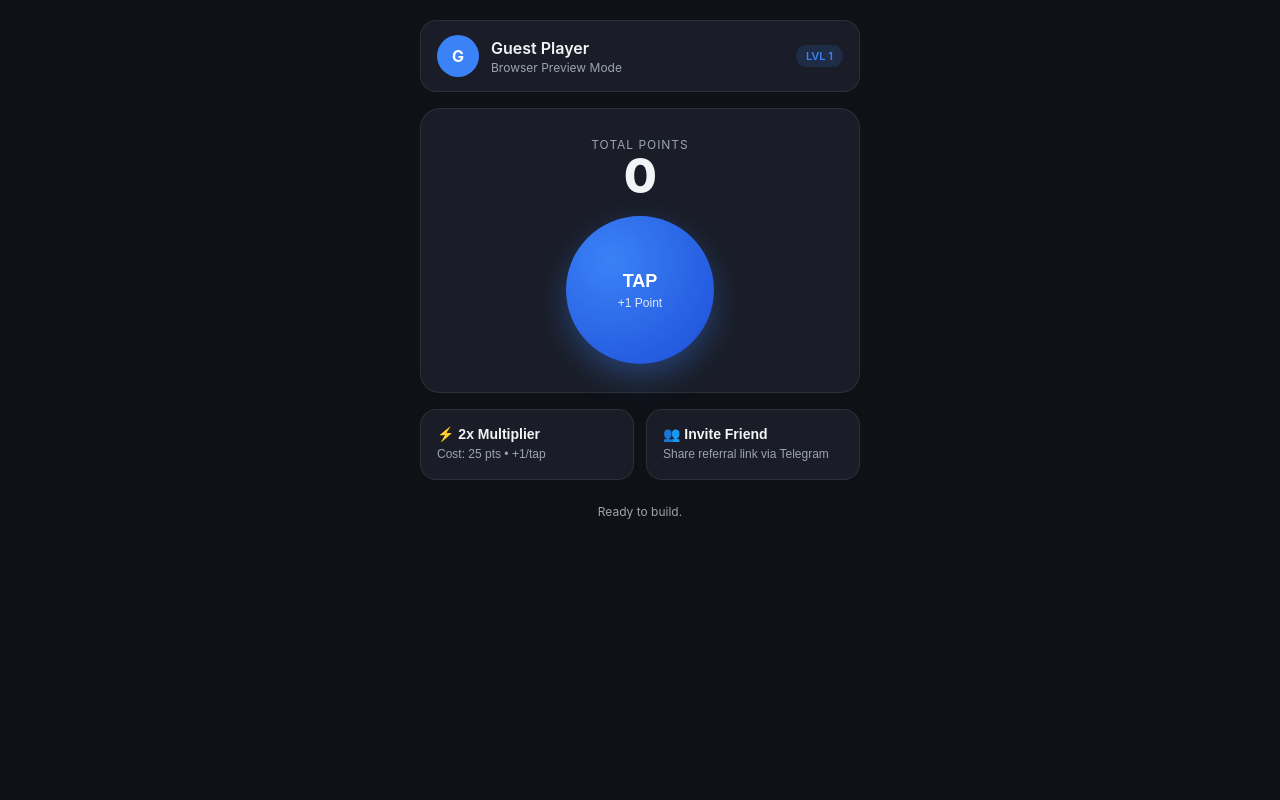
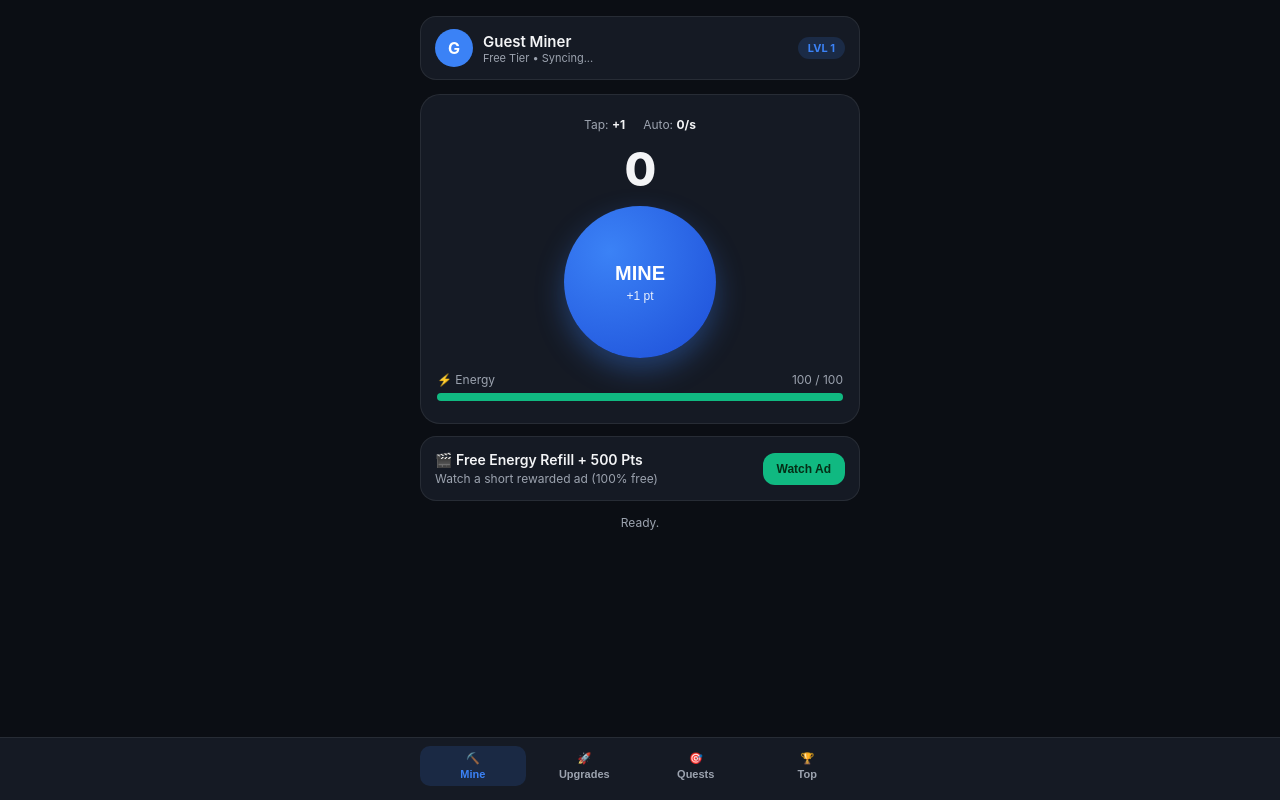
Before and after one commit to hyrvyb/gemini, a plain HTML site: page index.html in a window 1280 px wide. Drawn offline with Linux system fonts and the light colour scheme.

Commit message:
Update index.html

```diff
--- a/index.html
+++ b/index.html
@@ -3,355 +3,263 @@
 <head>
   <meta charset="UTF-8" />
   <meta name="viewport" content="width=device-width, initial-scale=1.0, maximum-scale=1.0, user-scalable=no" />
-  <title>Mini App Starter</title>
-  <!-- Official Telegram Mini Apps SDK -->
+  <title>Gemini Tap Miner</title>
+  <!-- Official Telegram Mini Apps SDK (Free) -->
   <script src="https://telegram.org/js/telegram-web-app.js"></script>
+  <!-- AdsGram Rewarded Video SDK (Free, $0 upfront) -->
+  <script src="https://sad.adsgram.ai/js/sad.min.js"></script>
   <style>
     :root {
-      --bg: var(--tg-theme-bg-color, #0f1117);
-      --secondary-bg: var(--tg-theme-secondary-bg-color, #1a1d27);
+      --bg: var(--tg-theme-bg-color, #0b0e14);
+      --card: var(--tg-theme-secondary-bg-color, #151a24);
       --text: var(--tg-theme-text-color, #f3f4f6);
       --hint: var(--tg-theme-hint-color, #9ca3af);
       --accent: var(--tg-theme-button-color, #3b82f6);
       --accent-text: var(--tg-theme-button-text-color, #ffffff);
       --border: rgba(255, 255, 255, 0.08);
+      --gold: #f59e0b;
+      --green: #10b981;
     }
 
-    * {
-      box-sizing: border-box;
-      margin: 0;
-      padding: 0;
-      -webkit-tap-highlight-color: transparent;
-    }
+    * { box-sizing: border-box; margin: 0; padding: 0; -webkit-tap-highlight-color: transparent; }
 
     body {
       font-family: -apple-system, BlinkMacSystemFont, "Segoe UI", Roboto, Helvetica, Arial, sans-serif;
-      background-color: var(--bg);
+      background: var(--bg);
       color: var(--text);
       min-height: 100vh;
       display: flex;
       flex-direction: column;
       align-items: center;
-      padding: 20px 16px 96px;
+      padding: 16px 14px 88px;
       user-select: none;
     }
 
-    .container {
-      width: 100%;
-      max-width: 440px;
-      display: flex;
-      flex-direction: column;
-      gap: 16px;
+    .app { width: 100%; max-width: 440px; display: flex; flex-direction: column; gap: 14px; }
+
+    header {
+      display: flex; justify-content: space-between; align-items: center;
+      background: var(--card); padding: 12px 14px; border-radius: 16px; border: 1px solid var(--border);
+    }
+    .user { display: flex; align-items: center; gap: 10px; }
+    .avatar {
+      width: 38px; height: 38px; border-radius: 50%; background: var(--accent); color: var(--accent-text);
+      display: flex; align-items: center; justify-content: center; font-weight: 700;
+    }
+    .user h1 { font-size: 15px; font-weight: 600; }
+    .user p { font-size: 11px; color: var(--hint); }
+    .pill {
+      font-size: 11px; font-weight: 700; padding: 4px 10px; border-radius: 999px;
+      background: rgba(59, 130, 246, 0.16); color: var(--accent);
     }
 
-    header {
-      display: flex;
-      align-items: center;
-      justify-content: space-between;
-      background: var(--secondary-bg);
-      padding: 14px 16px;
-      border-radius: 16px;
-      border: 1px solid var(--border);
+    .panel { display: none; flex-direction: column; gap: 12px; }
+    .panel.active { display: flex; }
+
+    .hero {
+      background: var(--card); border: 1px solid var(--border); border-radius: 20px;
+      padding: 22px 16px; text-align: center; display: flex; flex-direction: column; align-items: center; gap: 14px;
+    }
+    .stats-row { display: flex; gap: 18px; justify-content: center; font-size: 12px; color: var(--hint); }
+    .stats-row strong { color: var(--text); }
+    .score { font-size: 46px; font-weight: 800; letter-spacing: -0.02em; line-height: 1; }
+
+    .tap-btn {
+      width: 152px; height: 152px; border-radius: 50%; border: none;
+      background: radial-gradient(circle at 30% 30%, var(--accent), #1d4ed8);
+      color: var(--accent-text); font-size: 20px; font-weight: 800; cursor: pointer;
+      box-shadow: 0 12px 28px rgba(59, 130, 246, 0.35); transition: transform 0.07s ease;
+      display: flex; flex-direction: column; align-items: center; justify-content: center; gap: 4px;
+    }
+    .tap-btn:active { transform: scale(0.93); }
+    .tap-btn small { font-size: 12px; font-weight: 500; opacity: 0.9; }
+
+    .energy-wrap { width: 100%; }
+    .energy-top { display: flex; justify-content: space-between; font-size: 12px; color: var(--hint); margin-bottom: 6px; }
+    .bar { width: 100%; height: 8px; background: rgba(255,255,255,0.08); border-radius: 999px; overflow: hidden; }
+    .bar-fill { height: 100%; background: var(--green); width: 100%; transition: width 0.2s ease; }
+
+    .card {
+      background: var(--card); border: 1px solid var(--border); border-radius: 16px;
+      padding: 14px; display: flex; justify-content: space-between; align-items: center; gap: 12px;
+    }
+    .card-info h3 { font-size: 14px; font-weight: 600; margin-bottom: 3px; }
+    .card-info p { font-size: 12px; color: var(--hint); }
+
+    .btn {
+      border: none; border-radius: 12px; padding: 9px 14px; font-size: 12px; font-weight: 700;
+      background: var(--accent); color: var(--accent-text); cursor: pointer; white-space: nowrap;
+    }
+    .btn.gold { background: var(--gold); color: #111827; }
+    .btn.green { background: var(--green); color: #052e16; }
+    .btn:disabled { opacity: 0.45; cursor: not-allowed; }
+
+    .lb-row {
+      display: flex; justify-content: space-between; align-items: center;
+      padding: 10px 12px; background: var(--card); border-radius: 12px; border: 1px solid var(--border);
+      font-size: 13px;
     }
 
-    .user-info {
-      display: flex;
-      align-items: center;
-      gap: 12px;
+    nav {
+      position: fixed; bottom: 0; left: 0; right: 0; background: var(--card);
+      border-top: 1px solid var(--border); display: flex; justify-content: center; padding: 8px 12px 14px;
     }
-
-    .avatar {
-      width: 42px;
-      height: 42px;
-      border-radius: 50%;
-      background: var(--accent);
-      color: var(--accent-text);
-      display: flex;
-      align-items: center;
-      justify-content: center;
-      font-weight: 700;
-      font-size: 16px;
+    .nav-inner { width: 100%; max-width: 440px; display: grid; grid-template-columns: repeat(4, 1fr); gap: 6px; }
+    .nav-btn {
+      background: transparent; border: none; color: var(--hint); font-size: 11px; font-weight: 600;
+      padding: 6px 4px; border-radius: 10px; cursor: pointer; display: flex; flex-direction: column; align-items: center; gap: 3px;
     }
-
-    .user-meta h1 {
-      font-size: 16px;
-      font-weight: 600;
-    }
-
-    .user-meta p {
-      font-size: 12px;
-      color: var(--hint);
-      margin-top: 2px;
-    }
-
-    .badge {
-      font-size: 11px;
-      font-weight: 600;
-      padding: 4px 10px;
-      border-radius: 999px;
-      background: rgba(59, 130, 246, 0.15);
-      color: var(--accent);
-    }
-
-    .hero-card {
-      background: var(--secondary-bg);
-      border: 1px solid var(--border);
-      border-radius: 20px;
-      padding: 28px 20px;
-      text-align: center;
-      display: flex;
-      flex-direction: column;
-      align-items: center;
-      gap: 16px;
-    }
-
-    .score-label {
-      font-size: 12px;
-      text-transform: uppercase;
-      letter-spacing: 0.08em;
-      color: var(--hint);
-    }
-
-    .score-value {
-      font-size: 48px;
-      font-weight: 800;
-      letter-spacing: -0.02em;
-      line-height: 1;
-    }
-
-    .tap-btn {
-      width: 148px;
-      height: 148px;
-      border-radius: 50%;
-      border: none;
-      background: radial-gradient(circle at 30% 30%, var(--accent), #1d4ed8);
-      color: var(--accent-text);
-      font-size: 18px;
-      font-weight: 700;
-      cursor: pointer;
-      box-shadow: 0 12px 30px rgba(59, 130, 246, 0.35);
-      transition: transform 0.08s ease, box-shadow 0.08s ease;
-      display: flex;
-      flex-direction: column;
-      align-items: center;
-      justify-content: center;
-      gap: 4px;
-    }
-
-    .tap-btn:active {
-      transform: scale(0.94);
-      box-shadow: 0 6px 16px rgba(59, 130, 246, 0.25);
-    }
-
-    .tap-btn span {
-      font-size: 12px;
-      font-weight: 500;
-      opacity: 0.85;
-    }
-
-    .grid {
-      display: grid;
-      grid-template-columns: 1fr 1fr;
-      gap: 12px;
-    }
-
-    .action-card {
-      background: var(--secondary-bg);
-      border: 1px solid var(--border);
-      border-radius: 16px;
-      padding: 16px;
-      text-align: left;
-      color: var(--text);
-      cursor: pointer;
-      transition: opacity 0.15s ease;
-    }
-
-    .action-card:active {
-      opacity: 0.75;
-    }
-
-    .action-card h3 {
-      font-size: 14px;
-      font-weight: 600;
-      margin-bottom: 4px;
-    }
-
-    .action-card p {
-      font-size: 12px;
-      color: var(--hint);
-      line-height: 1.4;
-    }
-
-    .status-bar {
-      font-size: 12px;
-      color: var(--hint);
-      text-align: center;
-      padding: 8px;
-    }
+    .nav-btn.active { background: rgba(59, 130, 246, 0.15); color: var(--accent); }
+    .toast { font-size: 12px; color: var(--hint); text-align: center; min-height: 18px; }
   </style>
 </head>
 <body>
-  <div class="container">
+  <div class="app">
     <header>
-      <div class="user-info">
+      <div class="user">
         <div class="avatar" id="avatar">G</div>
-        <div class="user-meta">
-          <h1 id="username">Guest Player</h1>
-          <p id="env-status">Loading environment...</p>
+        <div>
+          <h1 id="username">Guest Miner</h1>
+          <p id="env-label">Free Tier • Syncing...</p>
         </div>
       </div>
-      <span class="badge" id="level-badge">LVL 1</span>
+      <span class="pill" id="rank-pill">LVL 1</span>
     </header>
 
-    <section class="hero-card">
-      <div>
-        <div class="score-label">Total Points</div>
-        <div class="score-value" id="score">0</div>
+    <!-- TAB 1: MINE -->
+    <div class="panel active" id="tab-mine">
+      <div class="hero">
+        <div class="stats-row">
+          <span>Tap: <strong id="stat-tap">+1</strong></span>
+          <span>Auto: <strong id="stat-auto">0/s</strong></span>
+        </div>
+        <div class="score" id="score">0</div>
+        <button class="tap-btn" id="tap-btn">MINE<small id="tap-sub">+1 pt</small></button>
+        <div class="energy-wrap">
+          <div class="energy-top">
+            <span>⚡ Energy</span>
+            <span id="energy-text">100 / 100</span>
+          </div>
+          <div class="bar"><div class="bar-fill" id="energy-bar"></div></div>
+        </div>
       </div>
 
-      <button class="tap-btn" id="tap-btn">
-        TAP
-        <span>+1 Point</span>
-      </button>
-    </section>
+      <div class="card">
+        <div class="card-info">
+          <h3>🎬 Free Energy Refill + 500 Pts</h3>
+          <p>Watch a short rewarded ad (100% free)</p>
+        </div>
+        <button class="btn green" id="ad-btn">Watch Ad</button>
+      </div>
+    </div>
 
-    <section class="grid">
-      <button class="action-card" id="boost-btn">
-        <h3>⚡ 2x Multiplier</h3>
-        <p id="boost-desc">Cost: 25 pts • Boost per tap</p>
-      </button>
+    <!-- TAB 2: UPGRADES & STARS -->
+    <div class="panel" id="tab-shop">
+      <div class="card">
+        <div class="card-info">
+          <h3>⛏️ Multi-Tap (Lvl <span id="u-tap-lvl">1</span>)</h3>
+          <p>+1 point per tap • Cost: <strong id="u-tap-cost">25</strong> pts</p>
+        </div>
+        <button class="btn" id="buy-tap">Upgrade</button>
+      </div>
 
-      <button class="action-card" id="invite-btn">
-        <h3>👥 Invite Friend</h3>
-        <p>Share referral link via Telegram</p>
-      </button>
-    </section>
+      <div class="card">
+        <div class="card-info">
+          <h3>🤖 Auto-Miner (Lvl <span id="u-auto-lvl">0</span>)</h3>
+          <p>+1 pt/sec passively • Cost: <strong id="u-auto-cost">100</strong> pts</p>
+        </div>
+        <button class="btn" id="buy-auto">Buy</button>
+      </div>
 
-    <div class="status-bar" id="status-log">Ready to build.</div>
+      <div class="card">
+        <div class="card-info">
+          <h3>🔋 Max Energy (Lvl <span id="u-energy-lvl">1</span>)</h3>
+          <p>+50 energy cap • Cost: <strong id="u-energy-cost">75</strong> pts</p>
+        </div>
+        <button class="btn" id="buy-energy">Upgrade</button>
+      </div>
+
+      <div class="card">
+        <div class="card-info">
+          <h3>⭐ VIP 2x Permanent Boost</h3>
+          <p>Instant +5,000 pts & 2x multiplier via Telegram Stars</p>
+        </div>
+        <button class="btn gold" id="stars-btn">10 ⭐</button>
+      </div>
+    </div>
+
+    <!-- TAB 3: QUESTS -->
+    <div class="panel" id="tab-quests">
+      <div class="card">
+        <div class="card-info">
+          <h3>🎁 Daily Check-In</h3>
+          <p>Claim +250 free points every 24 hours</p>
+        </div>
+        <button class="btn green" id="daily-btn">Claim</button>
+      </div>
+
+      <div class="card">
+        <div class="card-info">
+          <h3>👥 Invite a Friend (+1,000 pts)</h3>
+          <p>Share your personal Telegram Mini App link</p>
+        </div>
+        <button class="btn" id="invite-btn">Invite</button>
+      </div>
+    </div>
+
+    <!-- TAB 4: LEADERBOARD -->
+    <div class="panel" id="tab-rank">
+      <div class="card">
+        <div class="card-info">
+          <h3>🏆 Global Top Miners</h3>
+          <p>Powered by Cloudflare Workers + D1 ($0 Free Tier)</p>
+        </div>
+        <button class="btn" id="sync-btn">Sync</button>
+      </div>
+      <div id="lb-list" style="display:flex;flex-direction:column;gap:8px;"></div>
+    </div>
+
+    <div class="toast" id="toast">Ready.</div>
   </div>
 
+  <nav>
+    <div class="nav-inner">
+      <button class="nav-btn active" data-tab="mine">⛏️<span>Mine</span></button>
+      <button class="nav-btn" data-tab="shop">🚀<span>Upgrades</span></button>
+      <button class="nav-btn" data-tab="quests">🎯<span>Quests</span></button>
+      <button class="nav-btn" data-tab="rank">🏆<span>Top</span></button>
+    </div>
+  </nav>
+
   <script>
+    // =========================================================================
+    // CONFIGURATION (100% FREE TIER SERVICES ONLY)
+    // 1. Deploy the free Cloudflare Worker code and paste its workers.dev URL below.
+    // 2. Get a free Block ID from partner.adsgram.ai and paste it below.
+    // =========================================================================
+    const CONFIG = {
+      API_URL: "", // e.g. "https://gemini-bot.YOUR_SUBDOMAIN.workers.dev"
+      ADSGRAM_BLOCK_ID: "", // e.g. "1234"
+      BOT_USERNAME: "YOUR_BOT_USERNAME"
+    };
+
     const tg = window.Telegram?.WebApp;
-    const isTelegram = Boolean(tg && tg.initData);
+    const isTg = Boolean(tg && tg.initData);
 
-    // State
-    let score = 0;
-    let multiplier = 1;
-    let boostCost = 25;
+    let state = {
+      score: 0,
+      tapLvl: 1,
+      autoLvl: 0,
+      energyLvl: 1,
+      energy: 100,
+      vip: false,
+      lastDaily: 0,
+      lastSeen: Date.now()
+    };
 
-    // DOM Elements
-    const scoreEl = document.getElementById("score");
-    const avatarEl = document.getElementById("avatar");
-    const usernameEl = document.getElementById("username");
-    const envStatusEl = document.getElementById("env-status");
-    const levelBadgeEl = document.getElementById("level-badge");
-    const boostDescEl = document.getElementById("boost-desc");
-    const statusLogEl = document.getElementById("status-log");
-
-    function updateUI() {
-      scoreEl.textContent = score.toLocaleString();
-      levelBadgeEl.textContent = `LVL ${multiplier}`;
-      boostDescEl.textContent = `Cost: ${boostCost} pts • +${multiplier}/tap`;
-      document.querySelector("#tap-btn span").textContent = `+${multiplier} Point${multiplier > 1 ? "s" : ""}`;
-
-      if (isTelegram) {
-        tg.MainButton.setText(`CLAIM ${score} PTS`);
-        score > 0 ? tg.MainButton.show() : tg.MainButton.hide();
-      }
-    }
-
-    function saveState() {
-      const payload = JSON.stringify({ score, multiplier, boostCost });
-      if (isTelegram && tg.CloudStorage) {
-        tg.CloudStorage.setItem("game_state", payload);
-      } else {
-        localStorage.setItem("game_state", payload);
-      }
-    }
-
-    function loadState() {
-      if (isTelegram && tg.CloudStorage) {
-        tg.CloudStorage.getItem("game_state", (err, val) => {
-          if (!err && val) applySaved(val);
-        });
-      } else {
-        const val = localStorage.getItem("game_state");
-        if (val) applySaved(val);
-      }
-    }
-
-    function applySaved(raw) {
-      try {
-        const data = JSON.parse(raw);
-        score = data.score || 0;
-        multiplier = data.multiplier || 1;
-        boostCost = data.boostCost || 25;
-        updateUI();
-      } catch (_) {}
-    }
-
-    function initApp() {
-      if (isTelegram) {
-        tg.ready();
-        tg.expand();
-
-        const user = tg.initDataUnsafe?.user;
-        if (user) {
-          const fullName = [user.first_name, user.last_name].filter(Boolean).join(" ");
-          usernameEl.textContent = fullName || user.username || "Telegram User";
-          avatarEl.textContent = (user.first_name?.[0] || "T").toUpperCase();
-        }
-        envStatusEl.textContent = `Telegram WebApp v${tg.version}`;
-
-        tg.MainButton.onClick(() => {
-          tg.HapticFeedback?.notificationOccurred("success");
-          tg.showAlert(`Synced ${score} points! Connect a backend webhook or Stars invoice next.`);
-        });
-      } else {
-        envStatusEl.textContent = "Browser Preview Mode";
-      }
-
-      loadState();
-      updateUI();
-    }
-
-    // Tap Action
-    document.getElementById("tap-btn").addEventListener("click", () => {
-      score += multiplier;
-      if (isTelegram) tg.HapticFeedback?.impactOccurred("light");
-      updateUI();
-      saveState();
-    });
-
-    // Upgrade Multiplier
-    document.getElementById("boost-btn").addEventListener("click", () => {
-      if (score < boostCost) {
-        statusLogEl.textContent = `Need ${boostCost - score} more points for upgrade.`;
-        if (isTelegram) tg.HapticFeedback?.notificationOccurred("error");
-        return;
-      }
-      score -= boostCost;
-      multiplier += 1;
-      boostCost = Math.round(boostCost * 2.2);
-      statusLogEl.textContent = `Upgraded to ${multiplier}x per tap!`;
-      if (isTelegram) tg.HapticFeedback?.notificationOccurred("success");
-      updateUI();
-      saveState();
-    });
-
-    // Referral Share
-    document.getElementById("invite-btn").addEventListener("click", () => {
-      const shareText = "Join me in this Telegram Mini App!";
-      const appUrl = "https://t.me/YOUR_BOT_USERNAME/app?startapp=ref123";
-      if (isTelegram) {
-        tg.openTelegramLink(`https://t.me/share/url?url=${encodeURIComponent(appUrl)}&text=${encodeURIComponent(shareText)}`);
-      } else {
-        navigator.clipboard?.writeText(appUrl);
-        statusLogEl.textContent = "Copied referral link to clipboard (replace YOUR_BOT_USERNAME).";
-      }
-    });
-
-    initApp();
-  </script>
-</body>
-</html>
+    const el = (id) => document.getElementById(id);
+    const toast = (msg) => { el("toast").textContent = msg; };
+    const getMaxEnergy = () => 100 + (state.energyLvl - 1) * 50;
+    const getTapPower = () => state.tapLvl * (state.vip ? 2 : 1);
+    const getAutoPower = () => state.autoLvl * (state.vip ? 2 : 1);
+    const getTap
```
